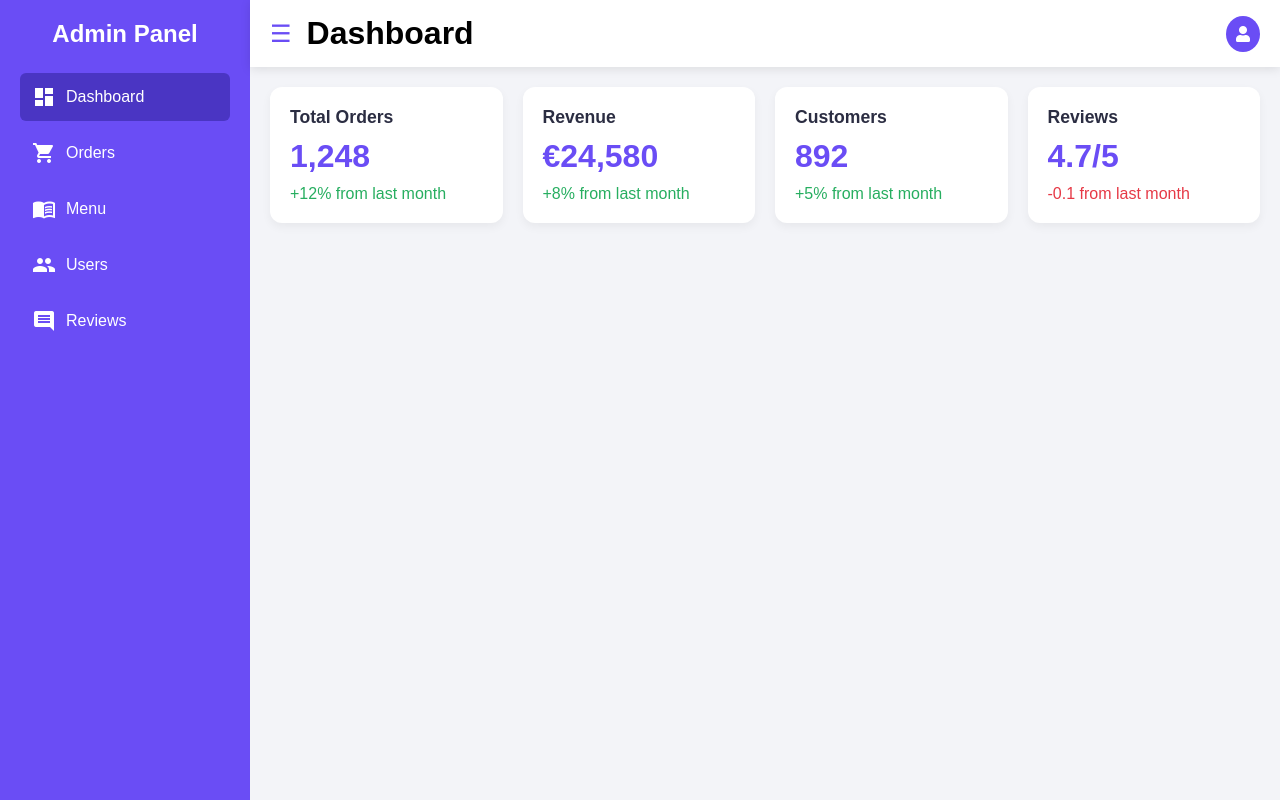
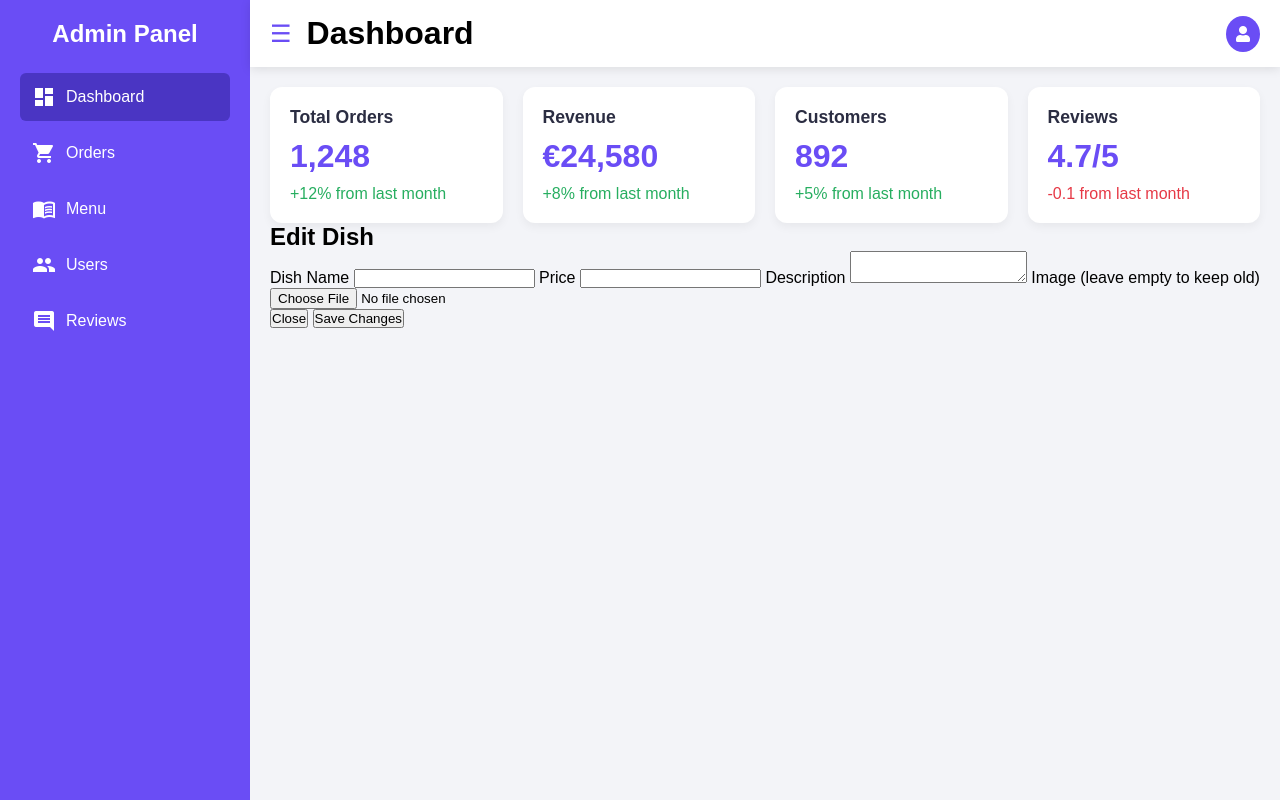
Before and after one commit to 123mahendra/Restro_Project_Management_System, a Flask app: template templates/admin/admin_dashboard.html in a window 1280 px wide. Run offline with Flask 3, Linux system fonts and the light colour scheme; the template is opened without the code that fills it, so the values that code supplies are empty.

Commit message:
dishes edit section frontend and backend done and make api of edit and update

```diff
--- a/app.py
+++ b/app.py
@@ -7,6 +7,8 @@
 from werkzeug.security import check_password_hash
 from flask import session
 from bson import ObjectId
+from werkzeug.utils import secure_filename
+import os
 
 load_dotenv()
 
@@ -191,5 +193,55 @@
     else:
         return jsonify({"success": False, "message": "User not found"}), 404
 
+@app.route('/api/dishes/<id>', methods=['GET'])
+def get_single_dish(id):
+    db = get_database()
+    dishes = db.dishes
+
+    dish = dishes.find_one({"_id": ObjectId(id)})
+    if not dish:
+        return jsonify({"error": "Dish not found"}), 404
+
+    dish["_id"] = str(dish["_id"])
+    return jsonify(dish)
+
+@app.route('/api/dishes/<id>', methods=['PUT'])
+def update_dish(id):
+    db = get_database()
+    dishes = db.dishes
+
+    dish = dishes.find_one({"_id": ObjectId(id)})
+    if not dish:
+        return jsonify({"success": False, "error": "Dish not found"}), 404
+
+    name = request.form.get("name")
+    price = request.form.get("price")
+    description = request.form.get("description")
+    image = request.files.get("image")
+
+    update_data = {
+        "name": name,
+        "price": float(price),
+        "description": description
+    }
+
+    # If user uploads a new image
+    if image:
+        filename = secure_filename(image.filename)
+        image_path = os.path.join(app.config["UPLOAD_FOLDER"], filename)
+        image.save(image_path)
+
+        # delete old image
+        if dish.get("image"):
+            old_path = os.path.join(app.config["UPLOAD_FOLDER"], dish["image"])
+            if os.path.exists(old_path):
+                os.remove(old_path)
+
+        update_data["image"] = filename
+
+    dishes.update_one({"_id": ObjectId(id)}, {"$set": update_data})
+
+    return jsonify({"success": True, "message": "Dish updated"})
+
 if __name__ == "__main__":
     app.run(debug=True)
--- a/templates/admin/admin_dashboard.html
+++ b/templates/admin/admin_dashboard.html
@@ -71,6 +71,33 @@
                 </div>
             </div>
 
+            <!-- Edit Dish Modal -->
+            <div class="modal" id="editDishModal">
+                <div class="modal-content">
+                    <h2>Edit Dish</h2>
+
+                    <form id="editDishForm">
+                        <input type="hidden" id="editDishId">
+
+                        <label>Dish Name</label>
+                        <input type="text" id="editDishName" required>
+
+                        <label>Price</label>
+                        <input type="number" id="editDishPrice" step="0.01" required>
+
+                        <label>Description</label>
+                        <textarea id="editDishDescription" required></textarea>
+
+                        <label>Image (leave empty to keep old)</label>
+                        <input type="file" id="editDishImage">
+
+                        <div class="modal-buttons">
+                            <button type="button" class="close-btn" id="closeEditDish">Close</button>
+                            <button type="submit" class="save-btn">Save Changes</button>
+                        </div>
+                    </form>
+                </div>
+            </div>
 
             <!-- Orders Section -->
             <div id="orders" class="section-page">
```
